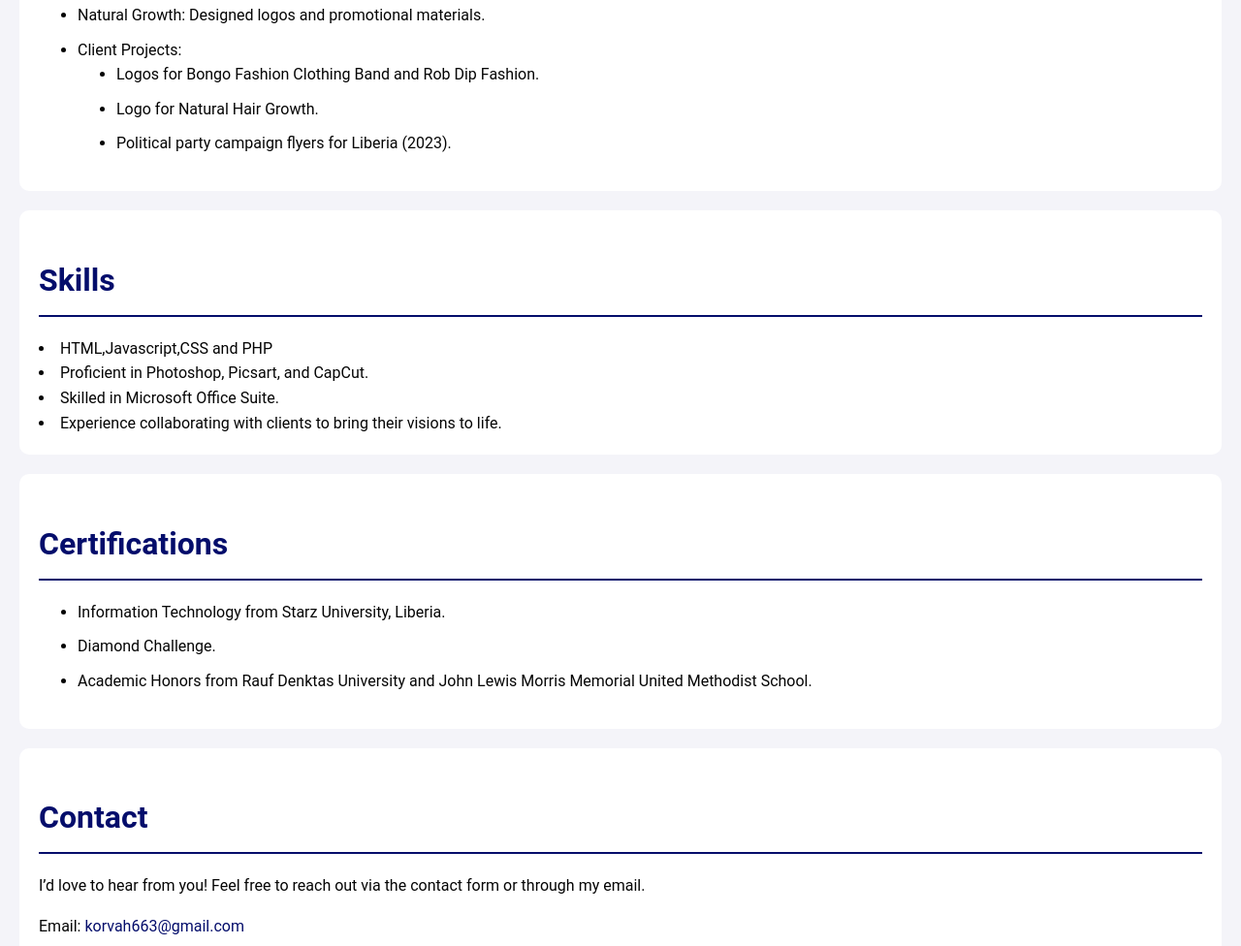
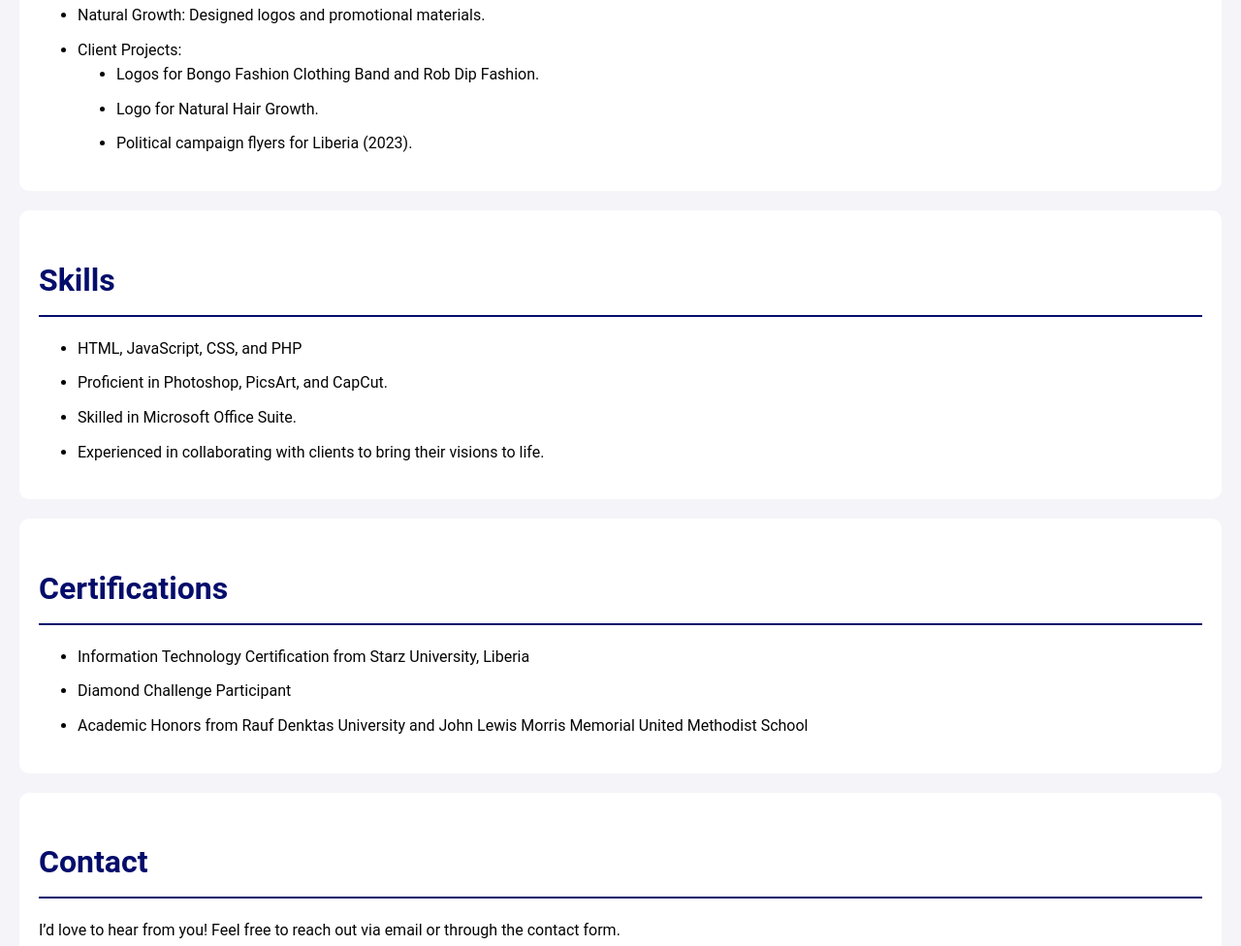
Before and after one commit to 2010601151/KHT-Portfolios, a plain HTML site: page index.html in a window 1280 px wide. Shown: the part 1530-2506 px from the top of the page at 97% size. Drawn offline with Linux system fonts and the light colour scheme.

Commit message:
Update index.html

```diff
--- a/index.html
+++ b/index.html
@@ -29,10 +29,10 @@
         <section id="about">
             <h2>About Me</h2>
             <img src="korvah.jpg" alt="Korvah Harper Tarnue" class="profile-photo">
-            <p>I am an undergraduate student currently pursuing a degree in Software Engineering at Cyprus International University. My journey in the tech field began at Rauf Denktas University, where I honed my skills and developed a strong foundation in software development and graphic design.</p>
+            <p>I am an undergraduate student pursuing a degree in Software Engineering at Cyprus International University. My journey in the tech field began at Rauf Denktas University, where I developed a strong foundation in both software development and graphic design.</p>
             <p><strong>Personal Information:</strong></p>
             <ul>
-                <li>Birthday:27 May</li>
+                <li>Birthday: May 27</li>
                 <li>Country of Birth: Liberia</li>
                 <li>Marital Status: Single</li>
                 <li>Nationality: Liberian</li>
@@ -44,13 +44,13 @@
             <ul>
                 <li>Cyprus International University: Software Engineering (September 2023 - Present, Semester 6)</li>
                 <li>Rauf Denktas University: Software Engineering (September 2021 - Summer 2023)</li>
-                <li>John Lewis Morris Memorial United Methodist School High School: High School Diploma and Senior High School WAEC Certificate (Graduated January 13, 2021)</li>
+                <li>John Lewis Morris Memorial United Methodist School: High School Diploma and Senior High School WAEC Certificate (Graduated January 13, 2021)</li>
             </ul>
         </section>
 
         <section id="achievements">
             <h2>Achievements</h2>
-            <p>Student Council President at John Lewis Morris Memorial United Methodist School (2019/2020), demonstrating strong leadership and teamwork skills.</p>
+            <p>Served as the Student Council President at John Lewis Morris Memorial United Methodist School (2019/2020), showcasing strong leadership and teamwork skills.</p>
         </section>
 
         <section id="work">
@@ -61,9 +61,8 @@
                 <li>Client Projects:
                     <ul>
                         <li>Logos for Bongo Fashion Clothing Band and Rob Dip Fashion.</li>
-
                         <li>Logo for Natural Hair Growth.</li>
-                        <li>Political party campaign flyers for Liberia (2023).</li>
+                        <li>Political campaign flyers for Liberia (2023).</li>
                     </ul>
                 </li>
             </ul>
@@ -71,27 +70,26 @@
 
         <section id="skills">
             <h2>Skills</h2>
-            <li>HTML,Javascript,CSS and PHP </li>
-            <li>Proficient in Photoshop, Picsart, and CapCut.</li>
+            <ul>
+                <li>HTML, JavaScript, CSS, and PHP</li>
+                <li>Proficient in Photoshop, PicsArt, and CapCut.</li>
                 <li>Skilled in Microsoft Office Suite.</li>
-                <li>Experience collaborating with clients to bring their visions to life.</li>
+                <li>Experienced in collaborating with clients to bring their visions to life.</li>
             </ul>
         </section>
 
         <section id="certificates">
             <h2>Certifications</h2>
             <ul>
-                <li>Information Technology from Starz University, Liberia.</li>
-                <li>Diamond Challenge.</li>
-                <li>Academic Honors from Rauf Denktas University and John Lewis Morris Memorial United Methodist School.</li>
+                <li>Information Technology Certification from Starz University, Liberia</li>
+                <li>Diamond Challenge Participant</li>
+                <li>Academic Honors from Rauf Denktas University and John Lewis Morris Memorial United Methodist School</li>
             </ul>
         </section>
 
-
-
         <section id="contact">
             <h2>Contact</h2>
-            <p>I’d love to hear from you! Feel free to reach out via the contact form or through my email.</p>
+            <p>I’d love to hear from you! Feel free to reach out via email or through the contact form.</p>
             <p>Email: <a href="mailto:korvah663@gmail.com">korvah663@gmail.com</a></p>
             <p>Phone: +905428879931</p>
         </section>
```
